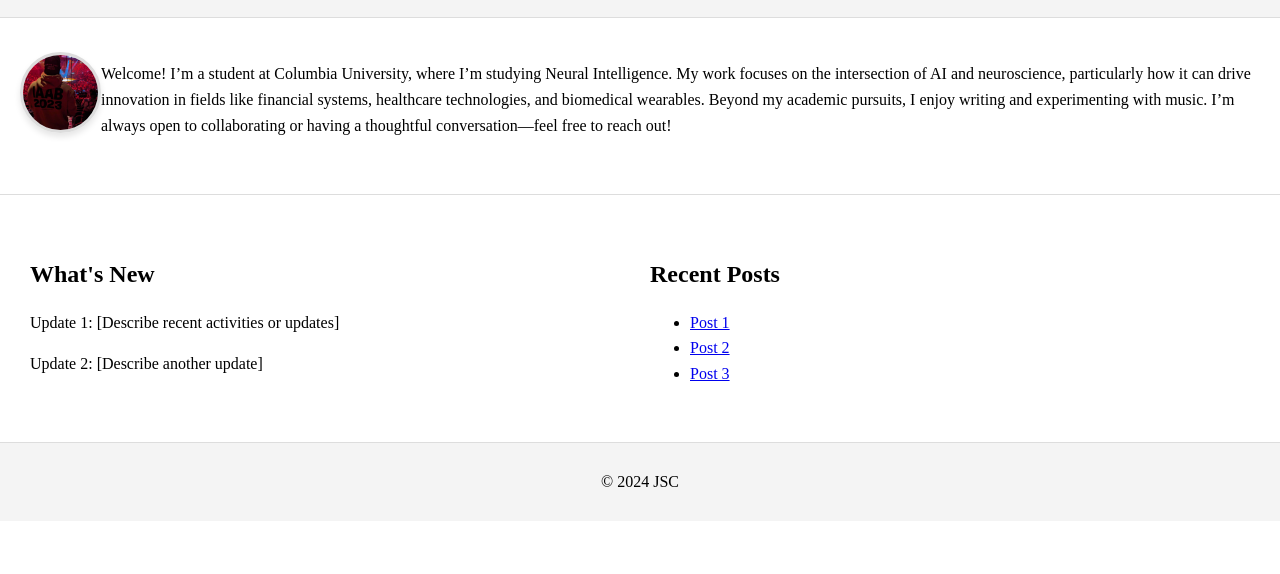
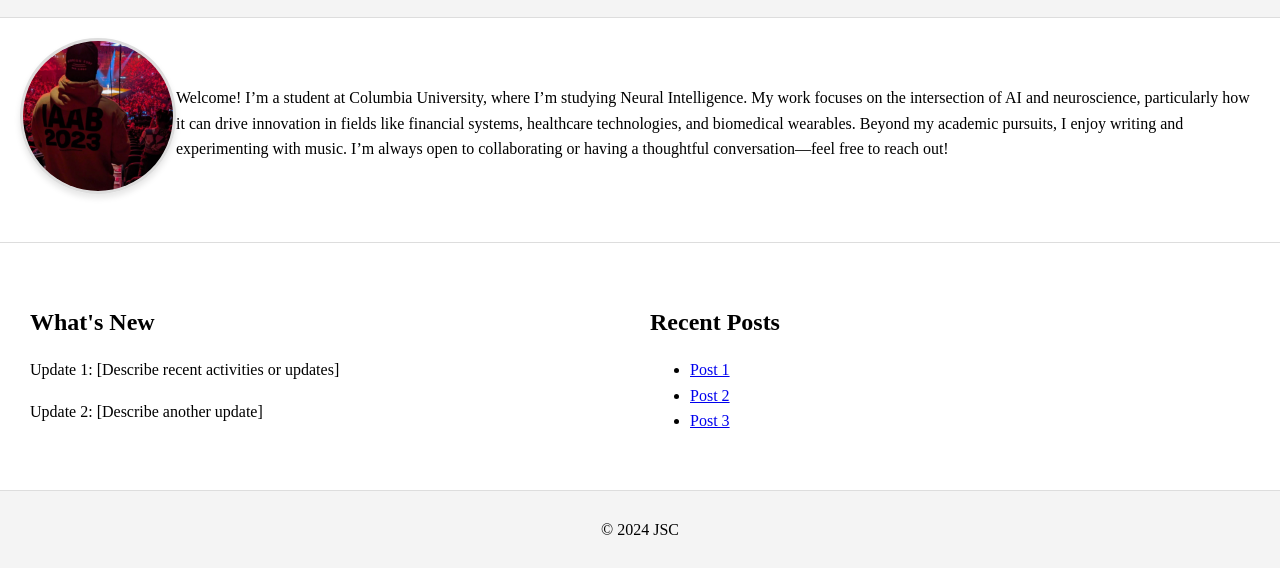
Before and after one commit to JSC201/portfolio-, a plain HTML site: page index.html in a window 1280 px wide. Shown: the part 106-680 px from the top of the page. Drawn offline with Linux system fonts and the light colour scheme.

Commit message:
Update style.css

```diff
--- a/style.css
+++ b/style.css
@@ -58,8 +58,8 @@ header {
 }
 
 .bio-left img {
-  width: 75px; /* Reduced size for half the original */
-  height: 75px; /* Ensure height matches width */
+  width: 150px; /* Reduced size for half the original */
+  height: 150px; /* Ensure height matches width */
   border-radius: 50%; /* Makes the image a perfect circle */
   object-fit: cover; /* Ensures the image scales proportionally and fills the circle */
   border: 3px solid #ddd; /* Optional: Adds a border around the photo */
```
